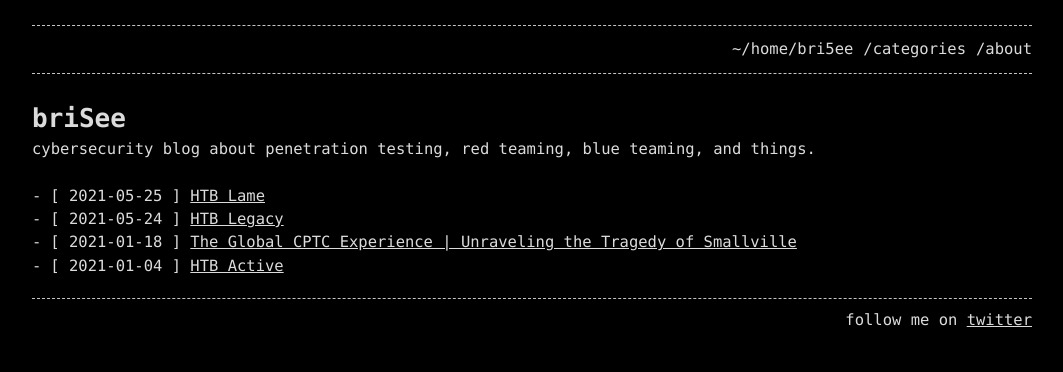
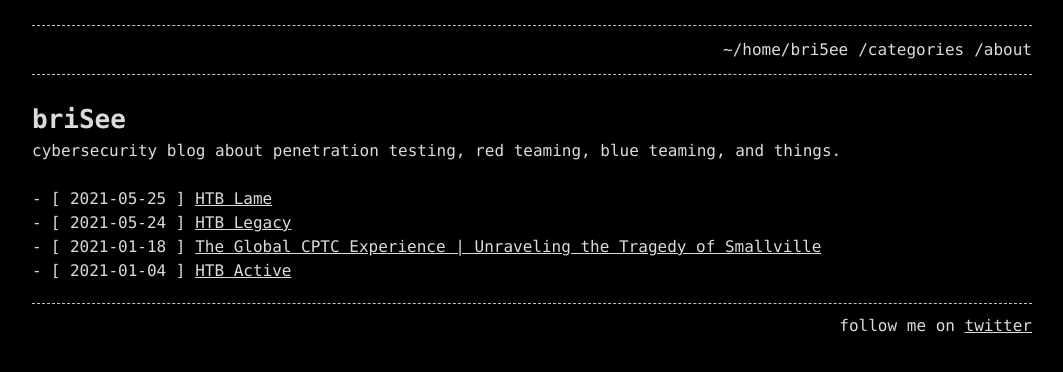
Before and after one commit to notbricey/brisee.github.io, a Jekyll site: the page built from index.md, in a window 1280 px wide. Shown: the top 372 px of the page, without its empty margins (108-1171 px from the left). Built offline with Jekyll 4.4.1, drawn with Linux system fonts in a browser that asks for light colours.

Commit message:
Update base.scss

```diff
--- a/_sass/base.scss
+++ b/_sass/base.scss
@@ -4,7 +4,7 @@
  * Style variables
  */
 $base-font-family:     'Consolas', monospace !default;
-$base-font-size:       15.5px !default;
+$base-font-size:       16.0px !default;
 $mobile-font-size:     14px !default;
 $base-line-height:     1.5 !default;
 $container-width:      90% !default;
```
